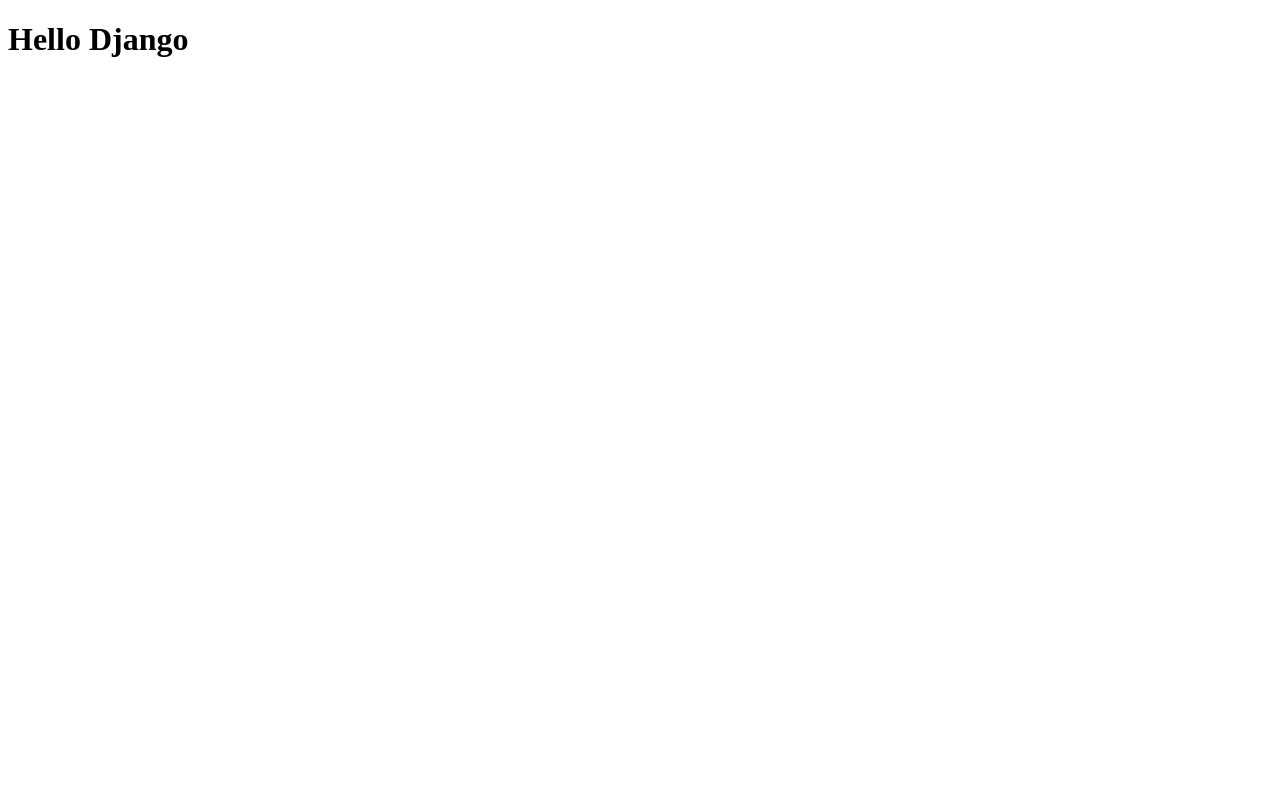
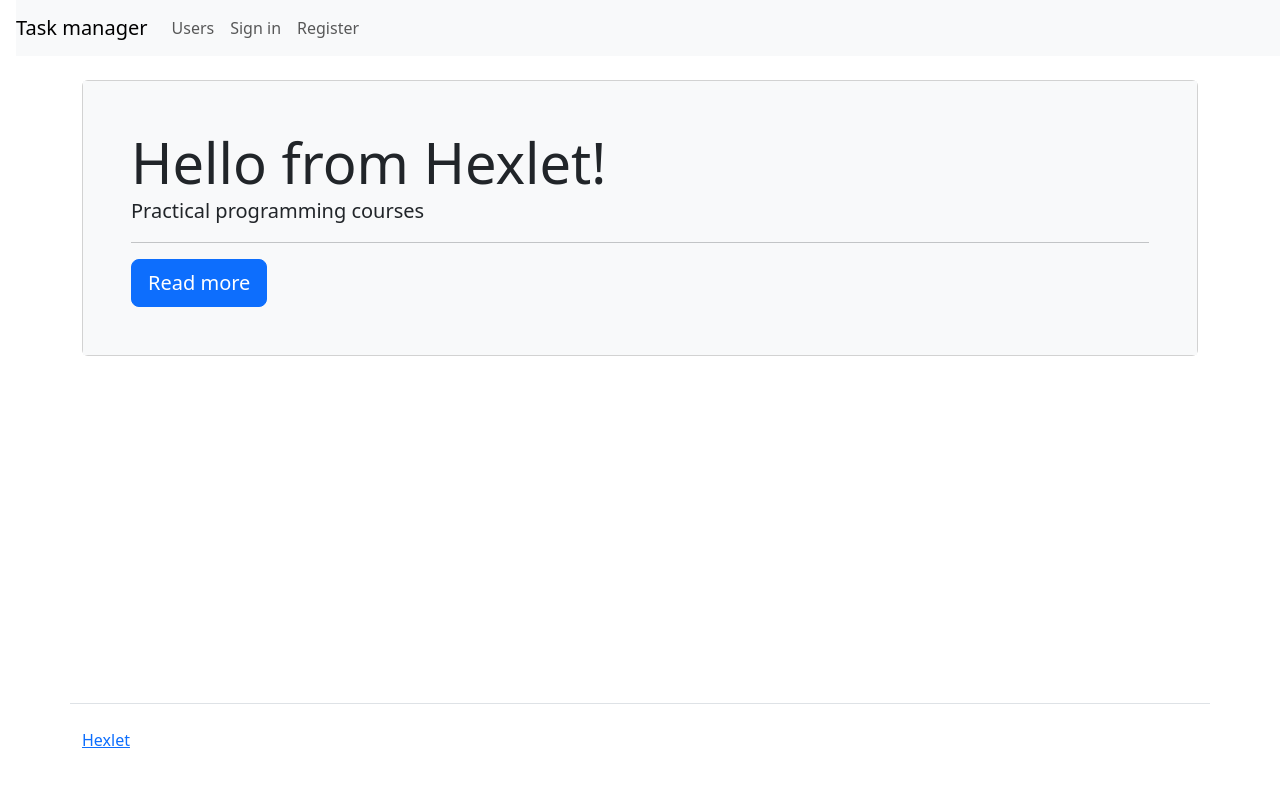
Before and after one commit to Tanman515/python-project-52, a Django app: page / in a window 1280 px wide. Before the commit the page is almost empty. Run offline with Django 5.2, Linux system fonts and the light colour scheme; some libraries are stand-ins or nearby versions.

Commit message:
second step

```diff
--- a/pyproject.toml
+++ b/pyproject.toml
@@ -15,6 +15,7 @@
 django = "^5.1"
 gunicorn = "^23.0.0"
 psycopg2-binary = "^2.9.9"
+django-bootstrap5 = "^24.2"
 
 
 [tool.poetry.group.dev.dependencies]
--- /dev/null
+++ b/task/templates/task/base.html
@@ -0,0 +1,19 @@
+{% load django_bootstrap5 %}
+{% bootstrap_css %}
+{% bootstrap_javascript %}
+{% load i18n %}
+
+<!DOCTYPE html>
+<html lang="ru-ru">
+<head>
+	<meta name="viewport" content="width=device-width, initial-scale=1, shrink-to-fit=no">
+	<title>{{ title }}</title>
+</head>
+<body class="d-flex flex-column min-vh-100">
+	{% include "task/layouts/nav.html" %}
+	{% block content %}
+
+	{% endblock %}
+	{% include "task/layouts/footer.html" %}
+</body>
+</html>
--- a/task/templates/task/index.html
+++ b/task/templates/task/index.html
@@ -1,10 +1,20 @@
-<!DOCTYPE html>
-<html>
-<head>
-    <meta charset="utf-8" />
-    <title>{{ title }}</title>
-</head>
-<body>
-    <h1>Hello Django</h1>
-</body>
-</html>
+{% extends "task/base.html" %}
+{% load django_bootstrap5 %}
+{% load i18n %}
+
+
+{% block content %}
+<div class="container wrapper flex-grow-1">
+    <h1 class="my-4">
+    </h1>
+    <h1 class="my-4"></h1>
+    <div class="card">
+        <div class="card-body p-5 bg-light">
+            <div class="display-4">{% trans "Hello from Hexlet!" %}</div>
+            <p class="lead">{% trans "Practical programming courses" %}</p>
+            <hr>
+            <a class="btn btn-primary btn-lg" href="https://ru.hexlet.io">{% trans "Read more" %}</a>
+        </div>
+    </div>
+</div>
+{% endblock %}
--- /dev/null
+++ b/task/templates/task/layouts/footer.html
@@ -0,0 +1,5 @@
+<footer>
+  <div class="container my-5 pt-4 border-top">
+    <a target="_blank" href="https://ru.hexlet.io">Hexlet</a>
+  </div>
+</footer>
--- /dev/null
+++ b/task/templates/task/layouts/nav.html
@@ -0,0 +1,27 @@
+{% load i18n %}
+
+
+<nav class="navbar navbar-expand-lg navbar-light bg-light ms-3">
+  <a class="navbar-brand" href="/">{% trans "Task manager" %}</a>
+  <button class="navbar-toggler" data-bs-toggle="collapse" data-bs-target="#navbarToggleExternalContent">
+    <span class="navbar-toggler-icon"></span>
+  </button>
+  <div class="collapse navbar-collapse" id="navbarToggleExternalContent">
+    <ul class="navbar-nav mr-auto">
+      <li class="nav-item">
+        <a class="nav-link" href="/users/">{% trans "Users" %}</a>
+      </li>
+
+    </ul>
+    <ul class="navbar-nav">
+
+      <li class="nav-item">
+        <a class="nav-link" href="/login/">{% trans "Sign in" %}</a>
+      </li>
+      <li class="nav-item">
+        <a class="nav-link" href="/users/create/">{% trans "Register" %}</a>
+      </li>
+
+    </ul>
+  </div>
+</nav>
--- a/task/views.py
+++ b/task/views.py
@@ -1,4 +1,5 @@
 from django.views.generic import TemplateView
+from django.utils.translation import gettext as _
 
 
 class IndexView(TemplateView):
@@ -6,5 +7,5 @@
 
 	def get_context_data(self, **kwargs):
 		context = super().get_context_data(**kwargs)
-		context['title'] = 'Менеджер задач'
+		context['title'] = _('Task manager')
 		return context
```
Also changed, not shown: task/settings.py (+8 -2 lines), locale/ru/LC_MESSAGES/django.po (added), 2 other files.
